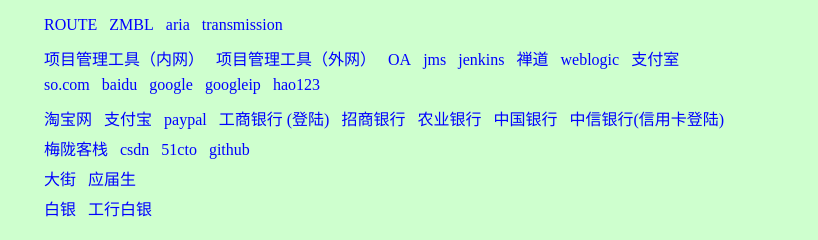
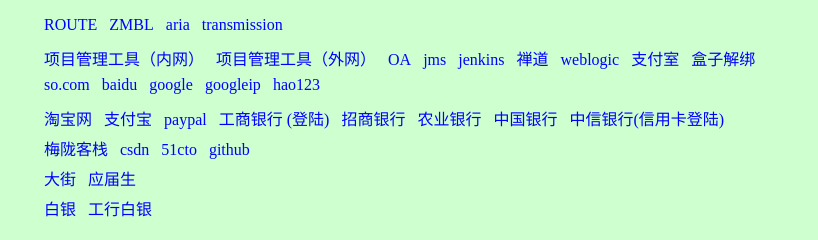
Before and after one commit to jimmyzhong/jimmyzhong.github.com, a Jekyll site: the page guid.html, which Jekyll copies as it is, in a window 1280 px wide. Shown: the top 240 px of the page, without its empty margins (0-818 px from the left). Built offline with Jekyll 4.4.1, drawn with Linux system fonts in a browser that asks for light colours.

Commit message:
g
Signed-off-by: jimmygit <jjzhong@chinaums.com>

```diff
--- a/guid.html
+++ b/guid.html
@@ -60,6 +60,7 @@
 				<span><a href="http://144.131.254.48:6080/zentao" target="_blank">禅道</a></span>
 				<span><a href="http://144.131.254.25:9201/console/login/LoginForm.jsp" target="_blank">weblogic</a></span>
 				<span><a href="http://144.131.254.48:6080/" target="_blank">支付室</a></span>
+				<span><a href="http://116.228.21.162:8601/PluginManagerMgr/main.html" target="_blank">盒子解绑</a></span>
 			</li>
 			<li>
 				<span><a href="http://www.so.com" target="_blank">so.com</a></span>
```
